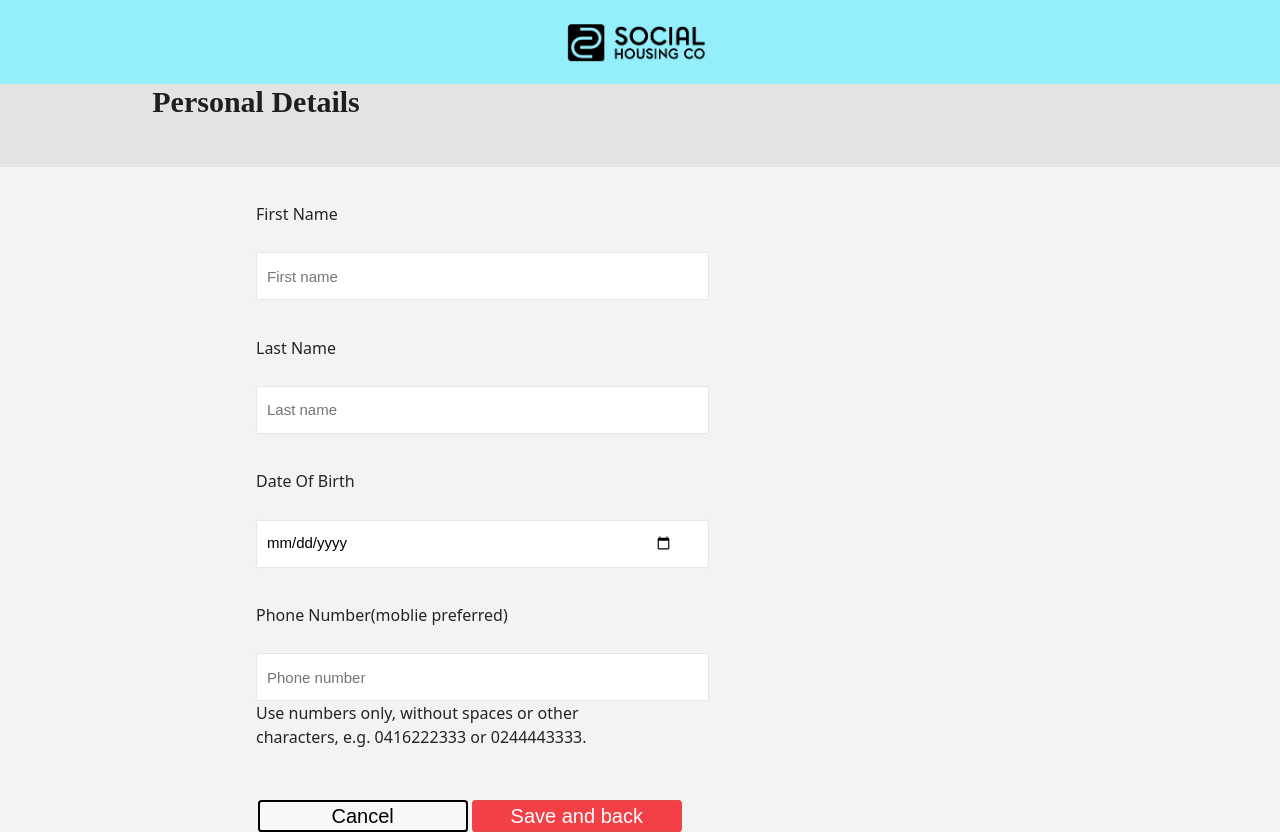
After one commit to itsMian/SocialHousingCo, a Django app: page /profiles/personal-details/ in a window 1280 px wide. The commit adds this page. Run offline with Django 4.2, Linux system fonts and the light colour scheme; some libraries are stand-ins or nearby versions.

Commit message:
new code

```diff
--- a/SocialHousingCo/Userprofile/static/style.css
+++ b/SocialHousingCo/Userprofile/static/style.css
@@ -137,3 +137,101 @@ body {
     color: #000000;
     margin-top: 1em; /* Create a space of 1 lines above the title */
 }
+
+
+.sub-header {
+    width: auto;
+    height: 83.0px;
+    font-family: Arial;
+    font-size: 15.0px;
+    font-weight: 400;
+    text-align: center;
+    color: #000000;
+    background-color: #E3E3E3;
+}
+
+.personal-title {
+    width: 80%;
+    height: 40.0px;
+    font-family: Bahnschrift;
+    font-size: 30.0px;
+    font-weight: 700;
+    color: #1f1f1f;
+    margin-left: -20%;
+}
+
+input {
+    width: 453px;
+    height: 48px;
+    font-family: 'Roboto-Regular', sans-serif;
+    font-size: 15px;
+    color: #000000;
+    background-color: #FFFFFF;
+    border: 1.5px solid #E5E5EA;
+    border-radius: 2.25px;
+    padding-right: 35px;
+    padding-left: 10px;
+    margin-top: 20px;
+}
+
+
+label {
+    width: 87.15625px;
+    height: 18px;
+    font-family: Arial, sans-serif;
+    font-size: 16px;
+    font-weight: 400;
+    color: #000000;
+    display: inline-block;
+    margin-top: 20px;
+}
+
+.button-container {
+    display: inline-block;
+    justify-content: space-between;
+}
+
+.cancel-btn {
+    width: 210px;
+    height: 32px;
+    font-family: Bahnschrift, sans-serif;
+    font-size: 20px;
+    font-weight: 400;
+    text-align: center;
+    line-height: 20px;
+    color: #000000;
+    background-color: #F8F8F8;
+    border: 2px solid #010101;
+    border-radius: 3.6px;
+
+}
+
+.save-btn {
+    width: 210px;
+    height: 32px;
+    font-family: Bahnschrift, sans-serif;
+    font-size: 20px;
+    font-weight: 400;
+    text-align: center;
+    line-height: 20px;
+    color: #FFFFFF;
+    background-color: #F43F47;
+    border: 2px solid #EA4646;
+    border-radius: 3.6px;
+
+}
+
+
+
+
+#user-introduction {
+    width: 1000px;
+    height: 800px;
+    font-family: Arial;
+    font-size: 15px;
+    color: #000000;
+    background-color: #FFFFFF;
+    border: 1px solid #000000;
+    padding-right: 15px;
+    padding-left: 15px;
+}
--- /dev/null
+++ b/SocialHousingCo/Userprofile/templates/personal-details.html
@@ -0,0 +1,60 @@
+{% load static %}
+<!DOCTYPE html>
+<html>
+<head>
+    <meta charset="UTF-8">
+    <meta name="viewport"
+    content="width=device-width, initial-scale=1.0">
+    {% load bootstrap5 %}
+    {% bootstrap_css %}
+    {% bootstrap_javascript %}
+
+<title> Personal Details</title>
+<link rel="stylesheet" href="{% static 'style.css' %}" />
+</head>
+    <body>
+        <header class="header">
+            <div class="logo-container">
+                <a href="#" class="logo">
+                    <img src="{% static 'images/logo.png' %}" alt="Your Logo" />
+                </a>
+            </div>
+        </header>
+        <div class= "sub-header" >
+            <h1 class="personal-title">Personal Details</h1>
+        </div>
+
+        <div style="width:400px; margin-left:20%; margin-top: 3%;">
+            <h6 class="label">First Name</h6>
+            <input type="text" id="first-name" placeholder="First name">
+        </div>
+
+        <div style="width:400px; margin-left:20%;margin-top: 3%;">
+            <h6 class="label">Last Name</h6>
+            <input type="text" id="last-name" placeholder="Last name">
+        </div>
+
+        <div style="width:400px; margin-left:20%;margin-top: 3%;">
+            <h6 class="label">Date Of Birth</h6>
+            <input type="date" id="date-of-birth">
+        </div>
+
+        <div style="width:400px; margin-left:20%;margin-top: 3%;">
+            <h6 class="label">Phone Number(moblie preferred)</h6>
+            <input type="tel" id="phone-number" placeholder="Phone number">
+            <p>Use numbers only, without spaces or other characters, e.g. 0416222333 or
+                0244443333.</p>
+        </div>
+
+
+        <div style="width:auto; margin-left:17%;margin-top: 4%;">
+            <div class="button-container">
+                <button class="cancel-btn">Cancel</button>
+                <button class="save-btn">Save and back</button>
+
+            </div>
+        </div>
+
+     </body>
+
+</html>
--- a/SocialHousingCo/Userprofile/templates/profile.html
+++ b/SocialHousingCo/Userprofile/templates/profile.html
@@ -28,12 +28,12 @@
             <h1 class="profile-title">Personal</h1></div>
 
             <div class="button-container",div style="width:400px; margin-left:20%;">
-                <a href="personal-details.html" class="button">Personal details</a>
-                <a href="about-me.html" class="button">About me</a>
+                <a href="{% url 'personal' %}" class="button">Personal details</a>
+                <a href="{% url 'aboutme' %}" class="button">About me</a>
                 <a href="address-history.html" class="button">Address history</a>
                 <a href="employment.html" class="button">Employment</a>
                 <a href="income.html" class="button">Income</a>
-                <a href="identity-documents.html" class="button">Identity documents</a>
+                <a href="{% url 'identity' %}"class="button">Identity documents</a>
                 <a href="emergency-contact.html" class="button">Emergency contact</a>
                 <a href="tenant-check.html" class="tanant-button">
                 <span class="main-text">Tenant check (recommended)</span><br>
--- a/SocialHousingCo/Userprofile/urls.py
+++ b/SocialHousingCo/Userprofile/urls.py
@@ -6,5 +6,9 @@ from django.conf import settings
 
 urlpatterns = [
     path("", views.index, name="profiles"),
+    path("landlord/", views.land, name="landlord"),
 
+    path("personal-details/", views.personal, name="personal"),
+    path("about-me/", views.aboutme, name="aboutme"),
+    path("identity-documents/", views.identity, name="identity"),
 ]
--- a/SocialHousingCo/Userprofile/views.py
+++ b/SocialHousingCo/Userprofile/views.py
@@ -1,6 +1,20 @@
-from django.shortcuts import render
+from django.shortcuts import render,redirect
 from django.http import HttpResponse
+
 
 
 def index(request):
     return render(request, 'profile.html')
+
+
+def land(request):
+    return render(request, 'landlord.html')
+
+def personal(request):
+    return render(request, 'personal-details.html')
+
+def aboutme(request):
+    return render(request, 'aboutme.html')
+
+def identity(request):
+    return render(request, 'identity-documents.html')
```
Also changed, not shown: SocialHousingCo/Userprofile/templates/aboutme.html (added, +53 -0 lines), SocialHousingCo/Userprofile/templates/identity-documents.html (added, +52 -0 lines), SocialHousingCo/Userprofile/templates/landlord.html (added, +43 -0 lines), 1 other file.
